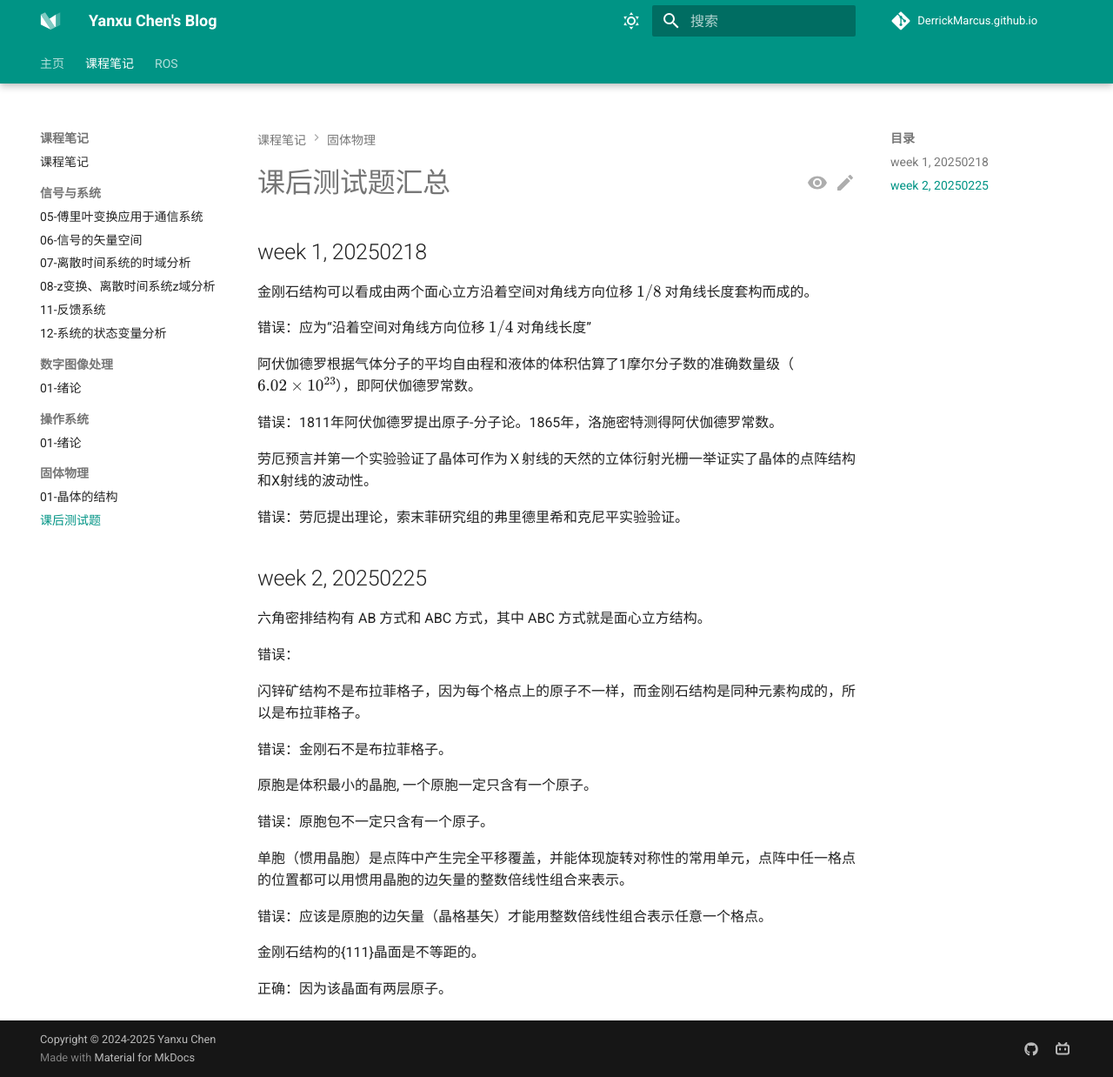
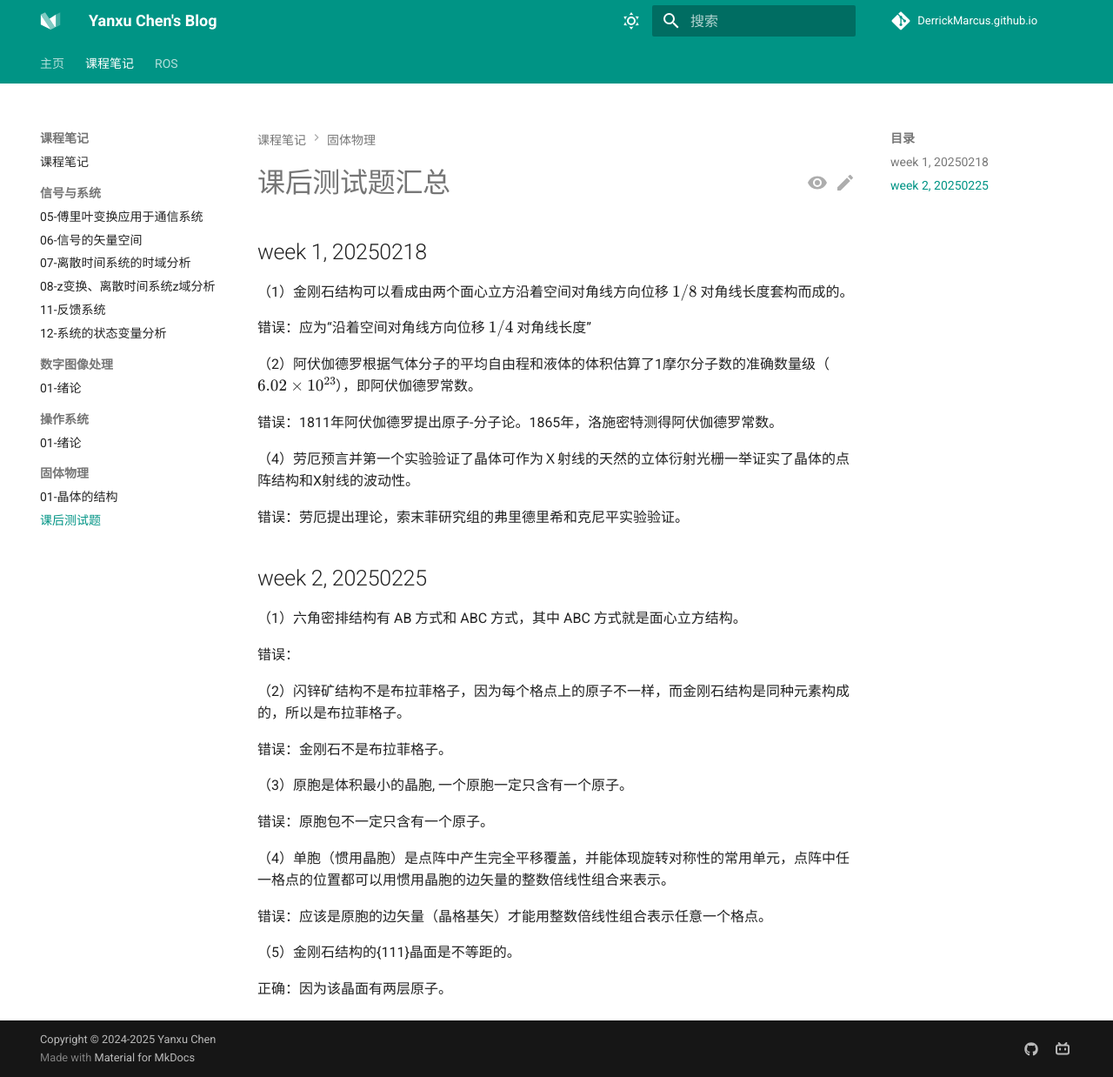
Before and after one commit to DerrickMarcus/DerrickMarcus.github.io, an MkDocs documentation site: the page built from docs/course_notes/solid_physics/test.md, in a window 1280 px wide and 1238 px high. Shown: the whole window at 87% size. Built offline with MkDocs 1.6.1 and Material for MkDocs 9.7.7, drawn with Linux system fonts in a browser that asks for light colours; comment, search, counter and statistics services are not loaded.

```diff
--- a/docs/course_notes/solid_physics/test.md
+++ b/docs/course_notes/solid_physics/test.md
@@ -4,16 +4,15 @@
 ## week 1, 20250218
 
 
-金刚石结构可以看成由两个面心立方沿着空间对角线方向位移 $1/8$ 对角线长度套构而成的。
+（1）金刚石结构可以看成由两个面心立方沿着空间对角线方向位移 $1/8$ 对角线长度套构而成的。
 
 错误：应为“沿着空间对角线方向位移 $1/4$ 对角线长度”
 
-阿伏伽德罗根据气体分子的平均自由程和液体的体积估算了1摩尔分子数的准确数量级（$6.02\times 10^{23}$），即阿伏伽德罗常数。
+（2）阿伏伽德罗根据气体分子的平均自由程和液体的体积估算了1摩尔分子数的准确数量级（$6.02\times 10^{23}$），即阿伏伽德罗常数。
 
 错误：1811年阿伏伽德罗提出原子-分子论。1865年，洛施密特测得阿伏伽德罗常数。
 
-
-劳厄预言并第一个实验验证了晶体可作为Ｘ射线的天然的立体衍射光栅一举证实了晶体的点阵结构和X射线的波动性。
+（4）劳厄预言并第一个实验验证了晶体可作为Ｘ射线的天然的立体衍射光栅一举证实了晶体的点阵结构和X射线的波动性。
 
 错误：劳厄提出理论，索末菲研究组的弗里德里希和克尼平实验验证。
 
@@ -21,22 +20,22 @@
 ## week 2, 20250225
 
 
-六角密排结构有 AB 方式和 ABC 方式，其中 ABC 方式就是面心立方结构。
+（1）六角密排结构有 AB 方式和 ABC 方式，其中 ABC 方式就是面心立方结构。
 
 错误：
 
-闪锌矿结构不是布拉菲格子，因为每个格点上的原子不一样，而金刚石结构是同种元素构成的，所以是布拉菲格子。
+（2）闪锌矿结构不是布拉菲格子，因为每个格点上的原子不一样，而金刚石结构是同种元素构成的，所以是布拉菲格子。
 
 错误：金刚石不是布拉菲格子。
 
-原胞是体积最小的晶胞, 一个原胞一定只含有一个原子。
+（3）原胞是体积最小的晶胞, 一个原胞一定只含有一个原子。
 
 错误：原胞包不一定只含有一个原子。
 
-单胞（惯用晶胞）是点阵中产生完全平移覆盖，并能体现旋转对称性的常用单元，点阵中任一格点的位置都可以用惯用晶胞的边矢量的整数倍线性组合来表示。
+（4）单胞（惯用晶胞）是点阵中产生完全平移覆盖，并能体现旋转对称性的常用单元，点阵中任一格点的位置都可以用惯用晶胞的边矢量的整数倍线性组合来表示。
 
 错误：应该是原胞的边矢量（晶格基矢）才能用整数倍线性组合表示任意一个格点。
 
-金刚石结构的{111}晶面是不等距的。
+（5）金刚石结构的{111}晶面是不等距的。
 
 正确：因为该晶面有两层原子。
--- a/mkdocs.yml
+++ b/mkdocs.yml
@@ -55,7 +55,7 @@
     - navigation.tracking
     - navigation.top
     - navigation.tabs
-    - navigation.tabs.sticky
+    # - navigation.tabs.sticky
 
     - content.code.annotate
     - content.code.copy
@@ -151,6 +151,7 @@
         - name: mermaid
           class: mermaid
           format: !!python/name:pymdownx.superfences.fence_div_format
+  - pymdownx.betterem
   - pymdownx.magiclink
   - pymdownx.mark
   - pymdownx.critic
@@ -173,21 +174,23 @@
 
 extra_javascript:
   - javascripts/katex.js
-  - javascripts/mathjax.js
   - https://unpkg.com/katex@0/dist/katex.min.js
   - https://unpkg.com/katex@0/dist/contrib/auto-render.min.js
+  - https://unpkg.com/katex@0/dist/contrib/mhchem.min.js
 
+  - javascripts/mathjax.js
+  - https://unpkg.com/mathjax@3/es5/tex-mml-chtml.js
   - https://polyfill.io/v3/polyfill.min.js?features=es6
   - https://cdn.jsdelivr.net/npm/plantuml-encoder@1.4.0/dist/plantuml-encoder.min.js
   - https://cdn.jsdelivr.net/npm/mathjax@3/es5/tex-mml-chtml.js
 
-  - https://cdnjs.cloudflare.com/ajax/libs/KaTeX/0.16.9/katex.min.js
-  - https://cdnjs.cloudflare.com/ajax/libs/KaTeX/0.16.9/contrib/auto-render.min.js
+  # - https://cdnjs.cloudflare.com/ajax/libs/KaTeX/0.16.9/katex.min.js
+  # - https://cdnjs.cloudflare.com/ajax/libs/KaTeX/0.16.9/contrib/auto-render.min.js
 
-  - https://cdnjs.cloudflare.com/ajax/libs/mathjax/3.2.0/es5/tex-mml-chtml.js
-  - https://cdnjs.cloudflare.com/ajax/libs/mathjax/3.2.0/es5/tex-chtml.js
-  - https://cdnjs.cloudflare.com/ajax/libs/mathjax/3.2.0/es5/tex-chtml-full.js
-  - https://cdnjs.cloudflare.com/ajax/libs/mathjax/3.2.0/es5/tex-svg-full.js
+  # - https://cdnjs.cloudflare.com/ajax/libs/mathjax/3.2.0/es5/tex-mml-chtml.js
+  # - https://cdnjs.cloudflare.com/ajax/libs/mathjax/3.2.0/es5/tex-chtml.js
+  # - https://cdnjs.cloudflare.com/ajax/libs/mathjax/3.2.0/es5/tex-chtml-full.js
+  # - https://cdnjs.cloudflare.com/ajax/libs/mathjax/3.2.0/es5/tex-svg-full.js
 
 extra_css:
   - https://unpkg.com/katex@0/dist/katex.min.css
```
Also changed, not shown: docs/course_notes/solid_physics/chapter1.md (+4 -0 lines).
